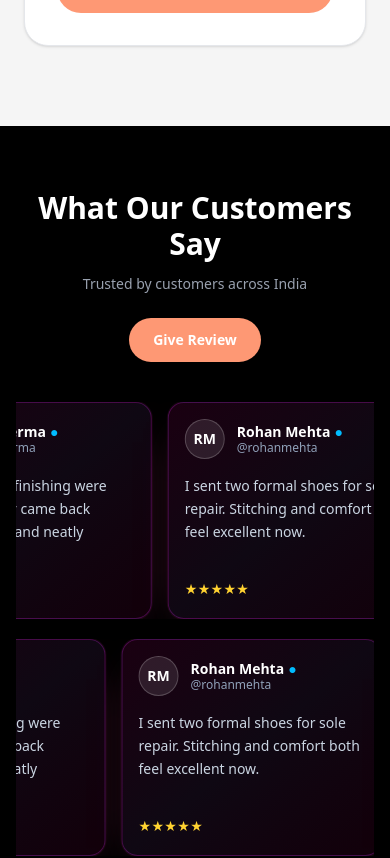
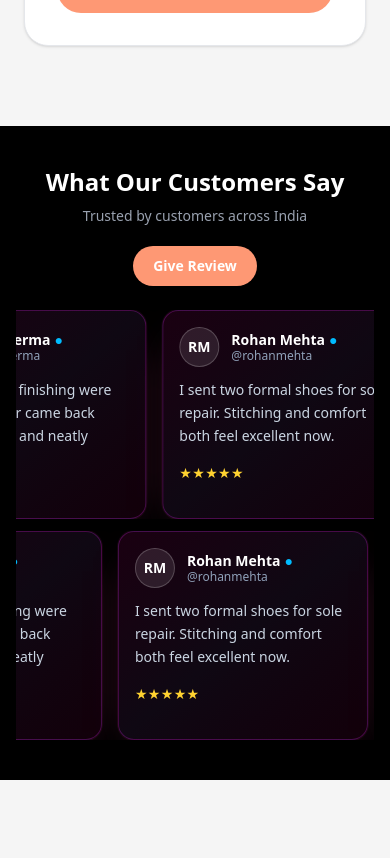
Before and after one commit to yeskrishna1998/ShoesShop, a React (Vite) app: page / in a window 390 px wide. Shown: the part 7760-8618 px from the top of the page. Built offline with nearby package versions, Linux system fonts and the light colour scheme.

Commit message:
review fix

```diff
--- a/src/components/review.jsx
+++ b/src/components/review.jsx
@@ -64,9 +64,9 @@ const ReviewCard = ({ review, onPause, onResume }) => {
     <article
       onMouseEnter={onPause}
       onMouseLeave={onResume}
-      className="w-[260px] sm:w-[280px] lg:w-[300px] flex-shrink-0 rounded-2xl border border-fuchsia-500/25 bg-gradient-to-br from-[#1a0011] via-[#0f0813] to-[#12000a] p-4 sm:p-5 shadow-[0_0_0_1px_rgba(236,72,153,0.08),0_16px_40px_-24px_rgba(236,72,153,0.6)] text-left cursor-pointer"
+      className="w-[250px] sm:w-[270px] lg:w-[285px] flex-shrink-0 rounded-2xl border border-fuchsia-500/25 bg-gradient-to-br from-[#1a0011] via-[#0f0813] to-[#12000a] p-4 shadow-[0_0_0_1px_rgba(236,72,153,0.08),0_16px_40px_-24px_rgba(236,72,153,0.6)] text-left cursor-pointer"
     >
-      <div className="mb-4 flex items-center gap-3">
+      <div className="mb-3 flex items-center gap-3">
         <div className="flex h-10 w-10 items-center justify-center rounded-full border border-white/20 bg-white/10 text-sm font-semibold text-white sm:h-11 sm:w-11">
           {review.name
             .split(" ")
@@ -83,9 +83,9 @@ const ReviewCard = ({ review, onPause, onResume }) => {
         </div>
       </div>
 
-      <p className="min-h-[88px] text-sm leading-relaxed text-slate-300 sm:text-[15px]">{review.review}</p>
+      <p className="min-h-[72px] text-sm leading-relaxed text-slate-300">{review.review}</p>
 
-      <div className="mt-4 text-sm tracking-wide text-amber-300 sm:text-base">{"★".repeat(review.rating || 5)}</div>
+      <div className="mt-3 text-sm tracking-wide text-amber-300">{"★".repeat(review.rating || 5)}</div>
     </article>
   );
 };
@@ -155,22 +155,22 @@ const Reviews = () => {
   };
 
   return (
-    <section className="bg-black py-16 sm:py-20 lg:py-24">
+    <section className="bg-black py-10 sm:py-12 lg:py-14">
       <div className="max-w-7xl mx-auto px-4 sm:px-6 lg:px-8 text-center">
-        <h2 className="mb-3 text-3xl font-semibold text-white sm:text-4xl lg:text-5xl">
+        <h2 className="mb-2 text-2xl font-semibold text-white sm:text-3xl lg:text-4xl">
           What Our <span className="text-white">Customers Say</span>
         </h2>
 
-        <p className="mb-6 text-sm text-gray-400 sm:text-base">Trusted by customers across India</p>
+        <p className="mb-5 text-sm text-gray-400">Trusted by customers across India</p>
 
         <button
           onClick={() => setShowForm(true)}
-          className="mb-10 rounded-full bg-[#FE9874] px-6 py-3 text-sm font-semibold text-white transition hover:bg-[#f07f56] sm:mb-12 sm:text-base"
+          className="mb-6 rounded-full bg-[#FE9874] px-5 py-2.5 text-sm font-semibold text-white transition hover:bg-[#f07f56]"
         >
           Give Review
         </button>
 
-        <div className="space-y-5 sm:space-y-6">
+        <div className="space-y-3 sm:space-y-4">
           <div className="overflow-hidden">
             <div
               className="flex w-max gap-4 sm:gap-5 lg:gap-6 animate-marquee"
```
